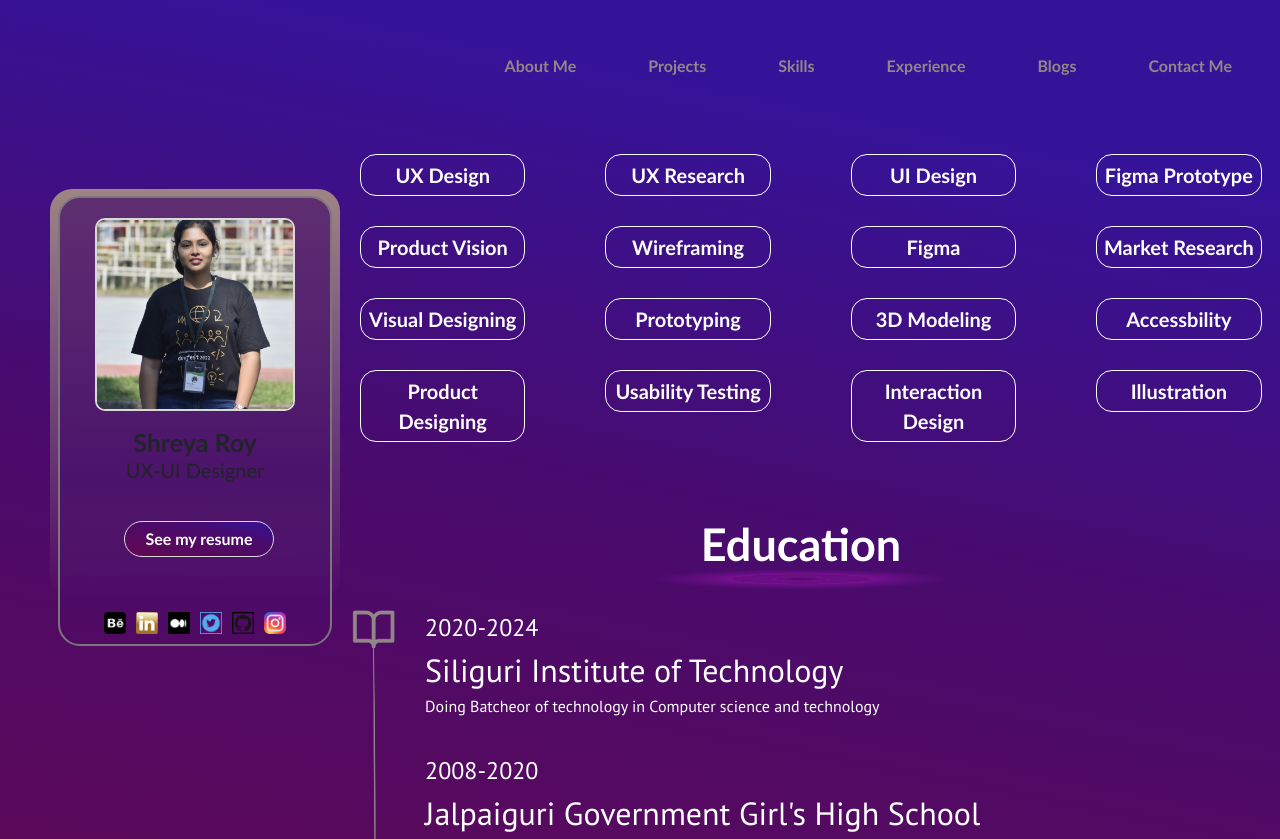
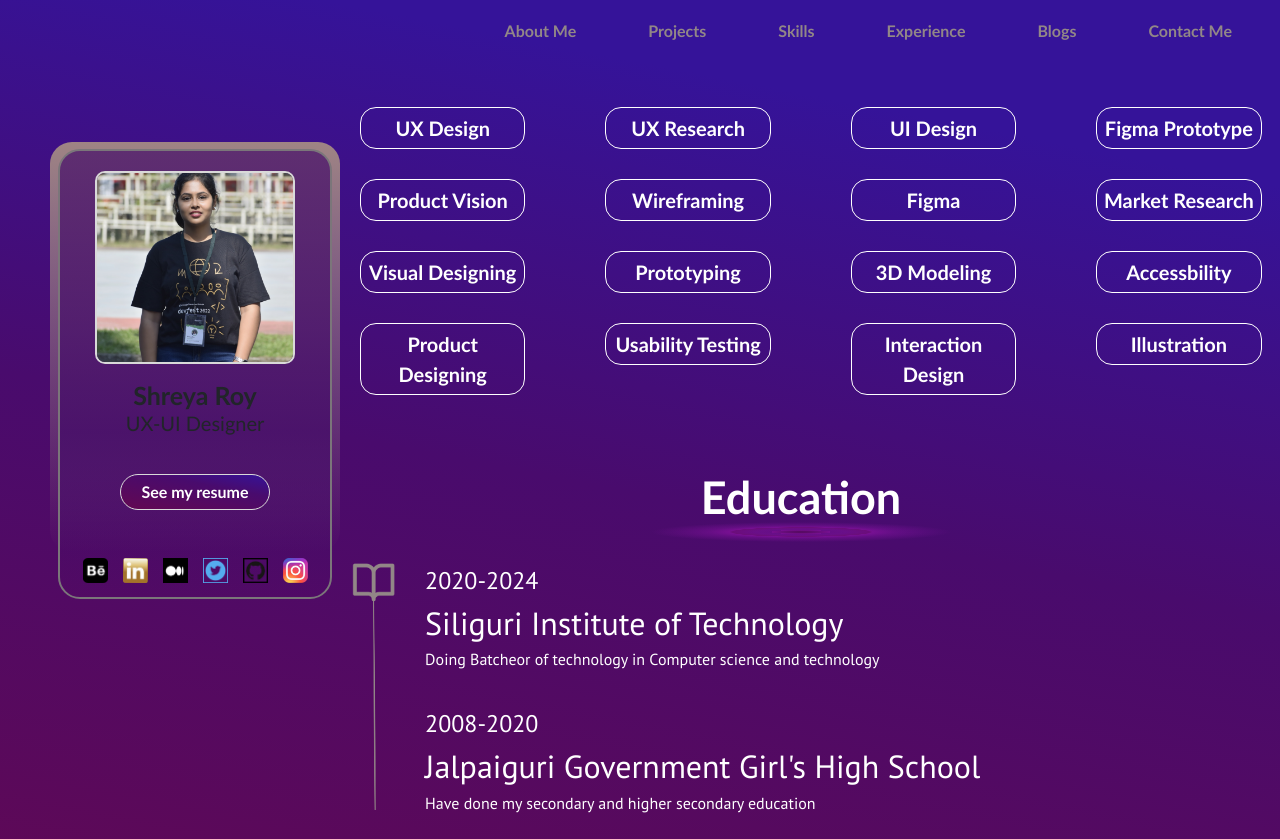
Before and after one commit to SwarnaShikhar/ShreyaPortfolio, a React (Create React App) app: page /skills in a window 1280 px wide. Shown: the top 839 px of the page. Built offline with nearby package versions, Linux system fonts and the light colour scheme; a web font is replaced by a local one.

Commit message:
added hover effect

```diff
--- a/src/App.css
+++ b/src/App.css
@@ -4,17 +4,24 @@
 body {
   font-family: "Gill Sans MT", sans-serif !important;
   background: linear-gradient(
-    191deg,
-    rgba(53, 19, 153, 1) 15%,
-    rgba(73, 11, 109, 1) 50%,
-    rgba(99, 8, 81, 1) 100%
-  ) no-repeat !important;
+      191deg,
+      rgba(53, 19, 153, 1) 15%,
+      rgba(73, 11, 109, 1) 50%,
+      rgba(99, 8, 81, 1) 100%
+    )
+    no-repeat !important;
 }
 
 #resumebtn {
   font-size: 24px;
   width: 100% !important;
   height: auto !important;
+}
+
+.p-2:hover{
+  box-shadow: 0px 0px 5px 0px white;
+  transform: scale(1.05);
+  transition: 0.2s;
 }
 
 a {
@@ -45,6 +52,7 @@ a {
 .box {
   color: white;
   padding-bottom: 10rem;
+  /* padding-top: 100px; */
 }
 
 /* About Me Page */
@@ -121,8 +129,11 @@ a.nav-link {
 }
 
 .navbar {
-  margin-top: 35px !important;
-  padding-bottom: 50px;
+  /* position: fixed;
+  top: 0;
+  right: 0;
+  height: 100px; */
+  margin-bottom: 30px;
 }
 
 .navbar a {
@@ -210,6 +221,11 @@ button.div-b-a-b-but {
   );
   border: 2px solid #820d6e;
   color: white;
+}
+
+.div-d p:hover{
+  box-shadow: 0px 0px 10px 0px white;
+  transition: 0.2s;
 }
 
 #sapiens {
@@ -312,12 +328,16 @@ button.div-b-a-b-res {
     rgba(99, 8, 81, 1) 100%
   ) !important;
   border-radius: 22px;
-  margin-left: 20px;
-  margin-bottom: 15px;
   padding: 5px 5px 5px 5px;
   width: 150px;
   color: white;
   border: 1px solid #d9d9d9;
+}
+
+.resbtn:hover{
+  transform: scale(1.1);
+  transition: 0.2s;
+  box-shadow: 0px 0px 5px 0px white;
 }
 
 /* .div-b-a-b-but resbtn a{
@@ -342,7 +362,7 @@ button.div-b-a-b-res {
     rgba(68, 11, 104, 0.714932) 39.99%,
     rgba(68, 11, 104, 0.741214) 50%,
     rgba(68, 11, 104, 0.770833) 63.01%,
-    rgba(68, 11, 104, 0.269756) 87.90%,
+    rgba(68, 11, 104, 0.269756) 87.9%,
     rgba(68, 11, 104, 0.206279) 90.92%,
     rgba(68, 11, 104, 0) 99.98%
   ) !important;
@@ -362,6 +382,19 @@ button.div-b-a-b-res {
   height: 410px;
   border-radius: 22px;
   margin-top: -150px;
+  transition: 0.3s;
+}
+
+.card-bg:hover{
+  transform: scale(1.1);
+  transition: 0.3s ease-in-out;
+}
+
+.card-body{
+  display: flex;
+  flex-direction: column;
+  align-items: center;
+  justify-content: center;
 }
 
 .card-body h5 {
@@ -395,6 +428,7 @@ button.div-b-a-b-res {
 }
 
 .resbtn {
+  align-self: center;
   margin-top: 20px;
   margin-bottom: 10px;
   border-radius: 25px !important;
@@ -407,7 +441,7 @@ button.div-b-a-b-res {
   margin-bottom: 50px;
 }
 
-#image:hover{
+#image:hover {
   width: 370px;
   height: 270px;
   transition: 0.3s;
@@ -422,7 +456,7 @@ button.div-b-a-b-res {
   margin-left: 23px;
 }
 
-#imgg:hover{
+#imgg:hover {
   width: 270px;
   height: 295px;
   transition: 0.3s;
@@ -448,17 +482,21 @@ button.div-b-a-b-res {
   width: 30%;
 }
 
-
-
 .btn-card {
   padding-top: 37px;
   display: flex;
-  gap: 10px;
+  gap: 15px;
 }
 
+
+
 .icon {
-  height: 22px;
-  width: 22px;
+  height: 25px;
+  width: 25px;
+}
+
+.icon:hover{
+  transform: scale(1.2);
 }
 
 .card-use {
@@ -546,6 +584,8 @@ button.div-b-a-b-res {
 .div0 {
   display: flex;
   align-items: flex-start;
+  justify-content: space-between;
+  width: 100%;
 }
 
 .div1 {
@@ -1006,7 +1046,7 @@ button.div-b-a-b-res {
   padding: 0 27px;
 }
 
-#submit:hover{
+#submit:hover {
   box-shadow: 0px 0px 10px 0px white;
   transform: scale(1.1);
   transition: 0.2s;
```
